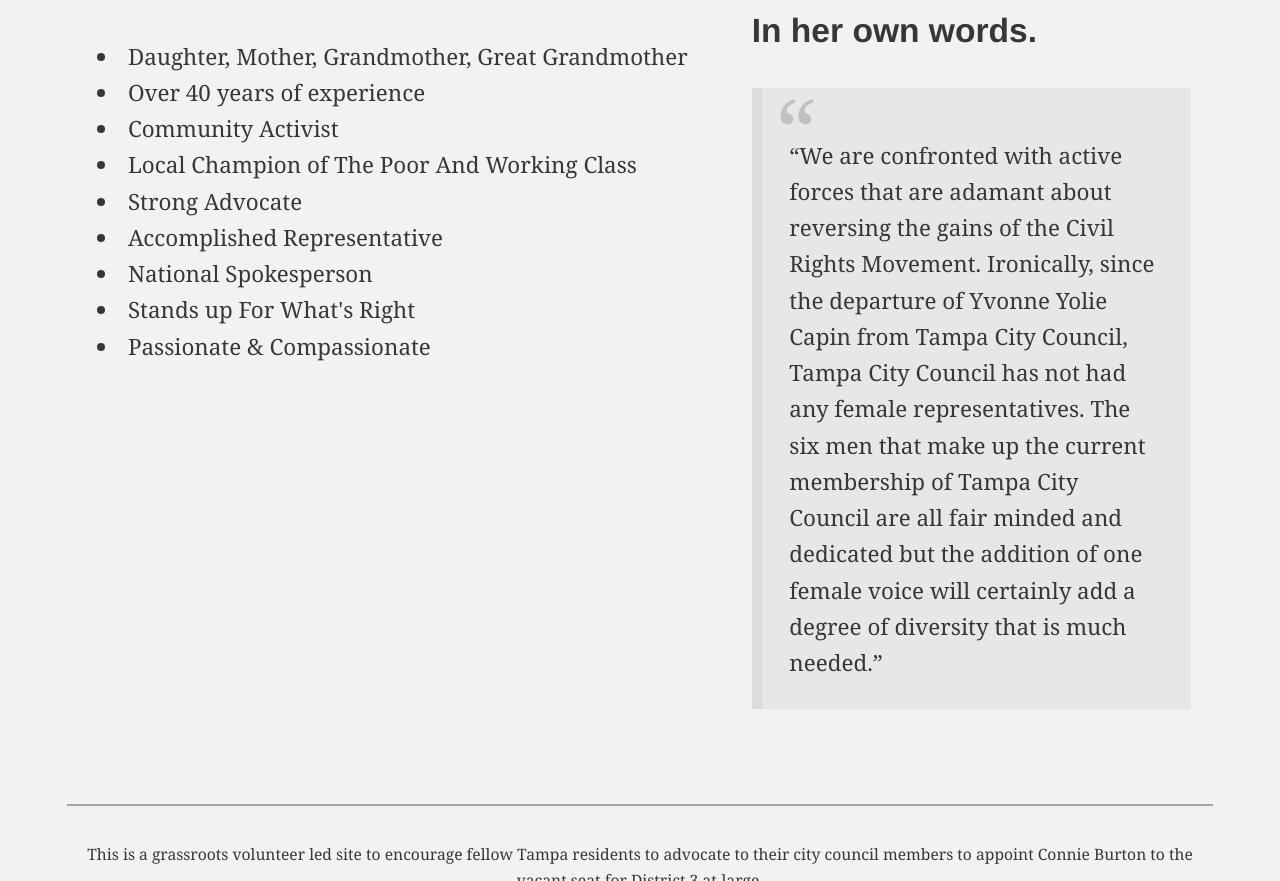
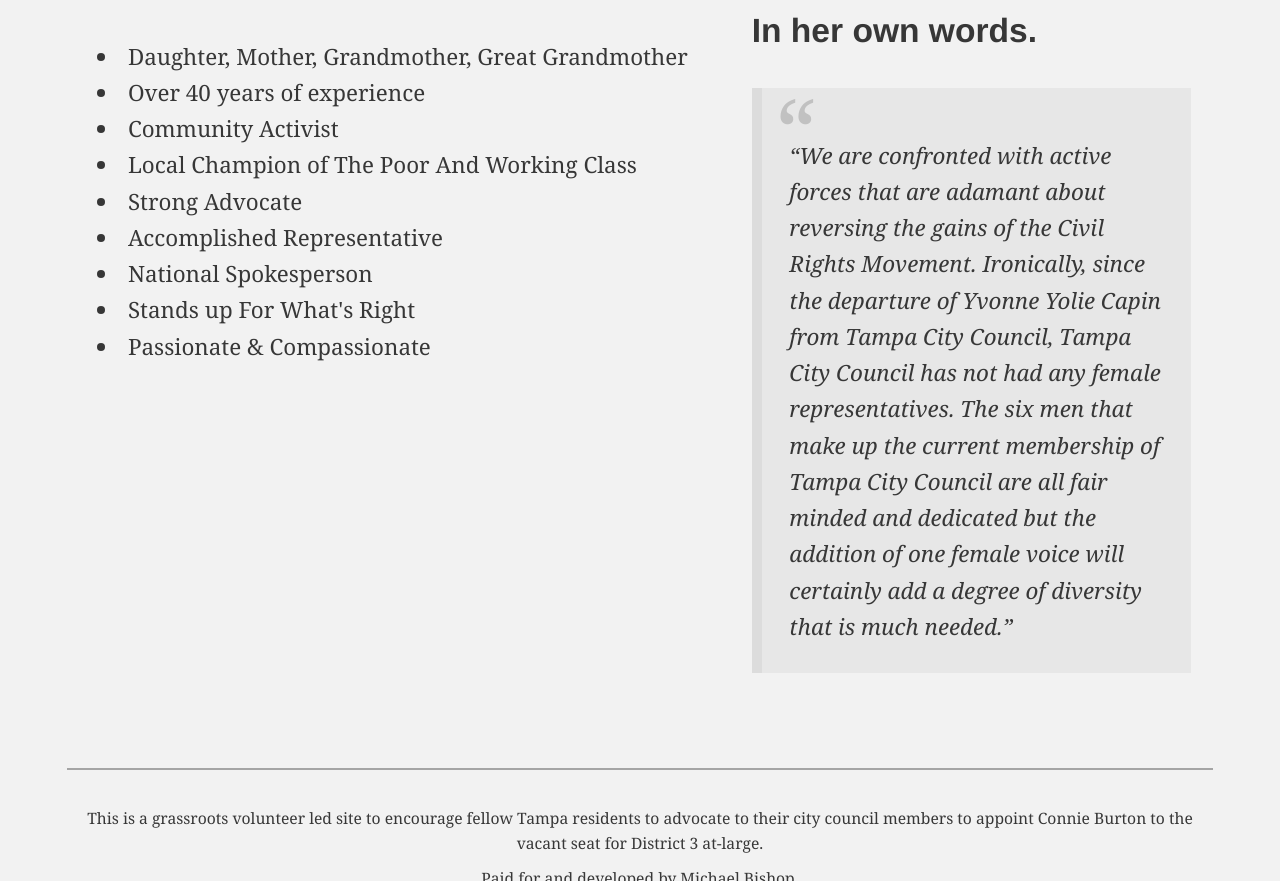
Before and after one commit to miklb/connieforcouncil, a plain HTML site: page index.html in a window 1280 px wide. Shown: the part 720-1601 px from the top of the page. Drawn offline with Linux system fonts and the light colour scheme.

Commit message:
style: italic quote
Signed-off-by: Michael Bishop <work@michaelbishop.me>

```diff
--- a/assets/css/style.css
+++ b/assets/css/style.css
@@ -478,6 +478,10 @@
         padding-left: 1em;
     }
 
+    .pullquote p {
+        font-style: italic;
+    }
+
     footer {
         font-size: .7em;
         text-align: center;
```
